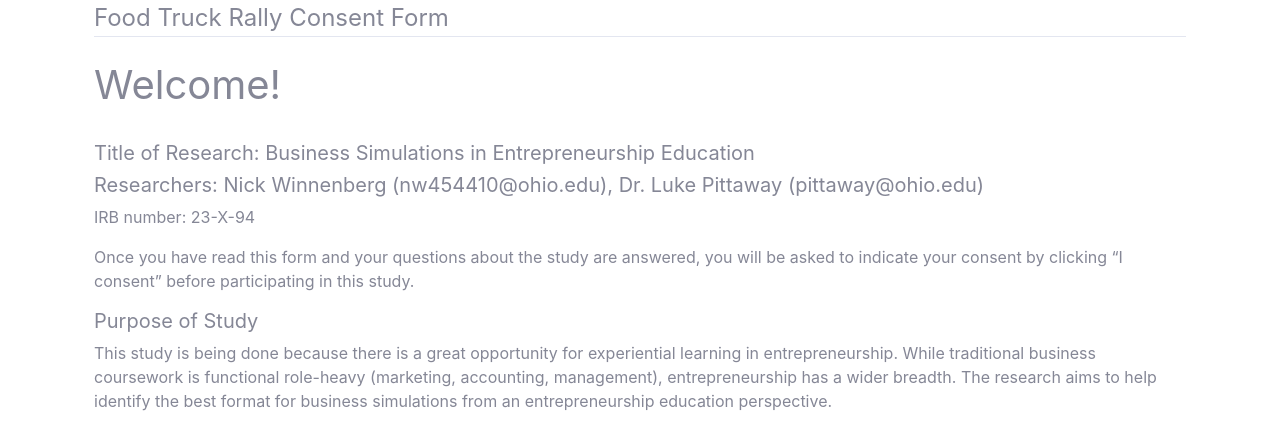
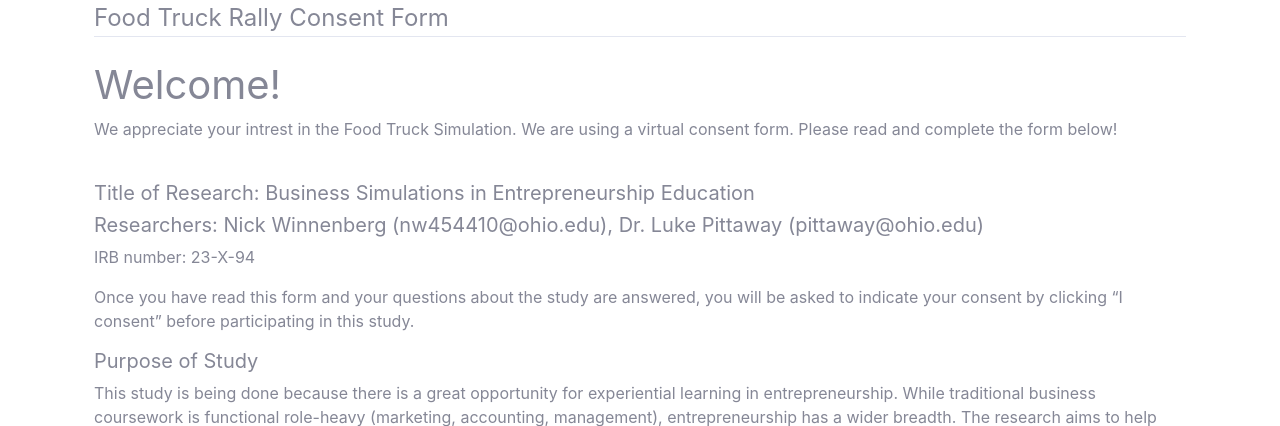
Before and after one commit to nick-winnenberg/businesssim, a Django app: page / in a window 1280 px wide. Shown: the part 56-482 px from the top of the page. Run offline with Django 4.2, Linux system fonts and the light colour scheme; some libraries are stand-ins or nearby versions.

Commit message:
fixed message

```diff
--- a/game/templates/game/consent_form.html
+++ b/game/templates/game/consent_form.html
@@ -7,6 +7,7 @@
         <fieldset class="form-group">
             <legend class="border-bottom mb-4">Food Truck Rally Consent Form</legend>
             <h1>Welcome!</h1>
+            <p>We appreciate your intrest in the Food Truck Simulation. We are using a virtual consent form. Please read and complete the form below!</p>
             <br>
             <h5>Title of Research: Business Simulations in Entrepreneurship Education</h5>
             <h5>Researchers: Nick Winnenberg (nw454410@ohio.edu), Dr. Luke Pittaway (pittaway@ohio.edu)</h5>
```
